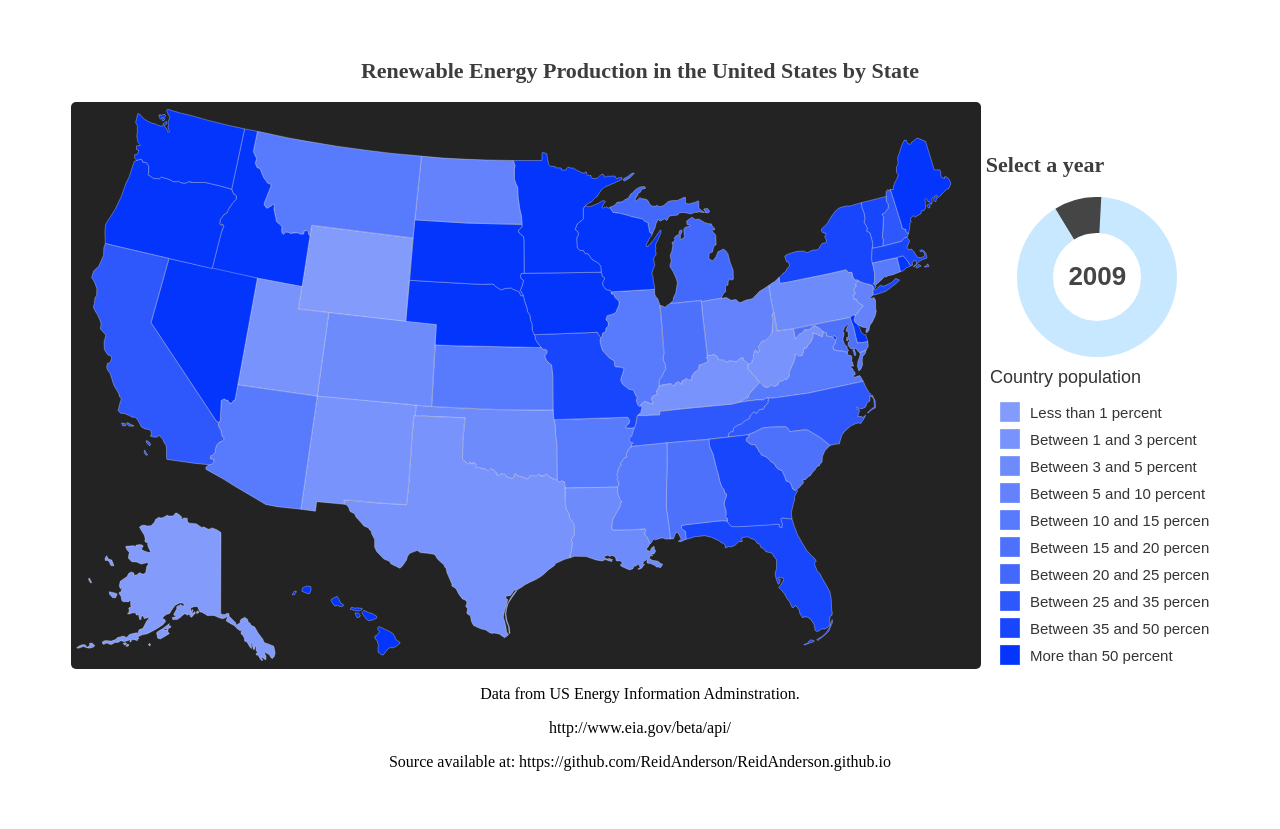
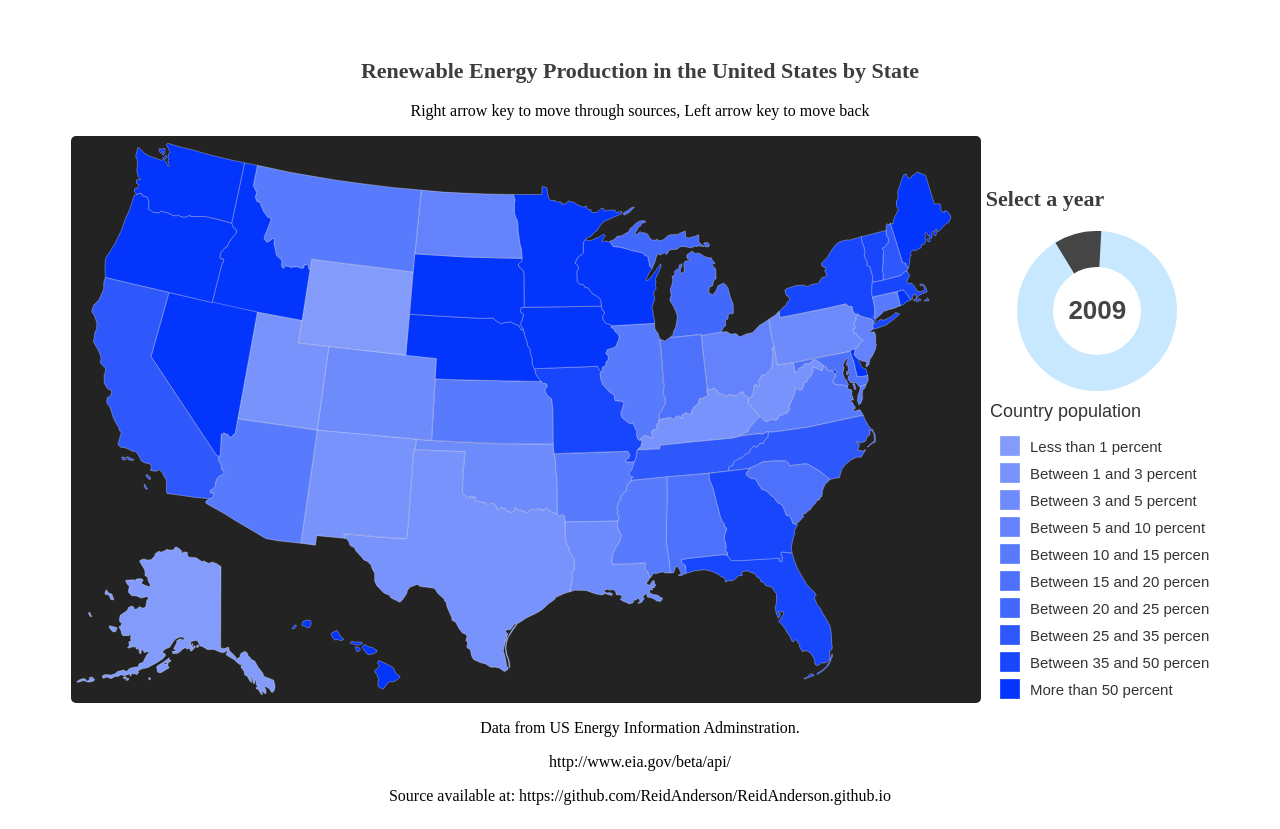
Before and after one commit to ReidAnderson/ReidAnderson.github.io, a plain HTML site: page index.html in a window 1280 px wide. Before the commit the page ends 800 px from the top, so only its background shows below. Drawn offline with nearby package versions, Linux system fonts and the light colour scheme.

Commit message:
Update directions

```diff
--- a/index.html
+++ b/index.html
@@ -2,7 +2,7 @@
 <html>
 <head>
 	<meta charset="utf-8">
-	<title>Renewable Energy Production in the U.S. (Left/right arrow keys to cycle through sources)</title>
+	<title>Renewable Energy Production in the U.S.</title>
 	<style type="text/css">
 		.mapTooltip {
 			position:fixed;
@@ -83,6 +83,7 @@
 	<div class="container">
 
 		<center><h2>Renewable Energy Production in the United States by State</h2></center>
+		<center><p>Right arrow key to move through sources, Left arrow key to move back</p></center>
 		<div class="maparea">
 			<div class="rightPanel">
 				<h2>Select a year</h2>
```
